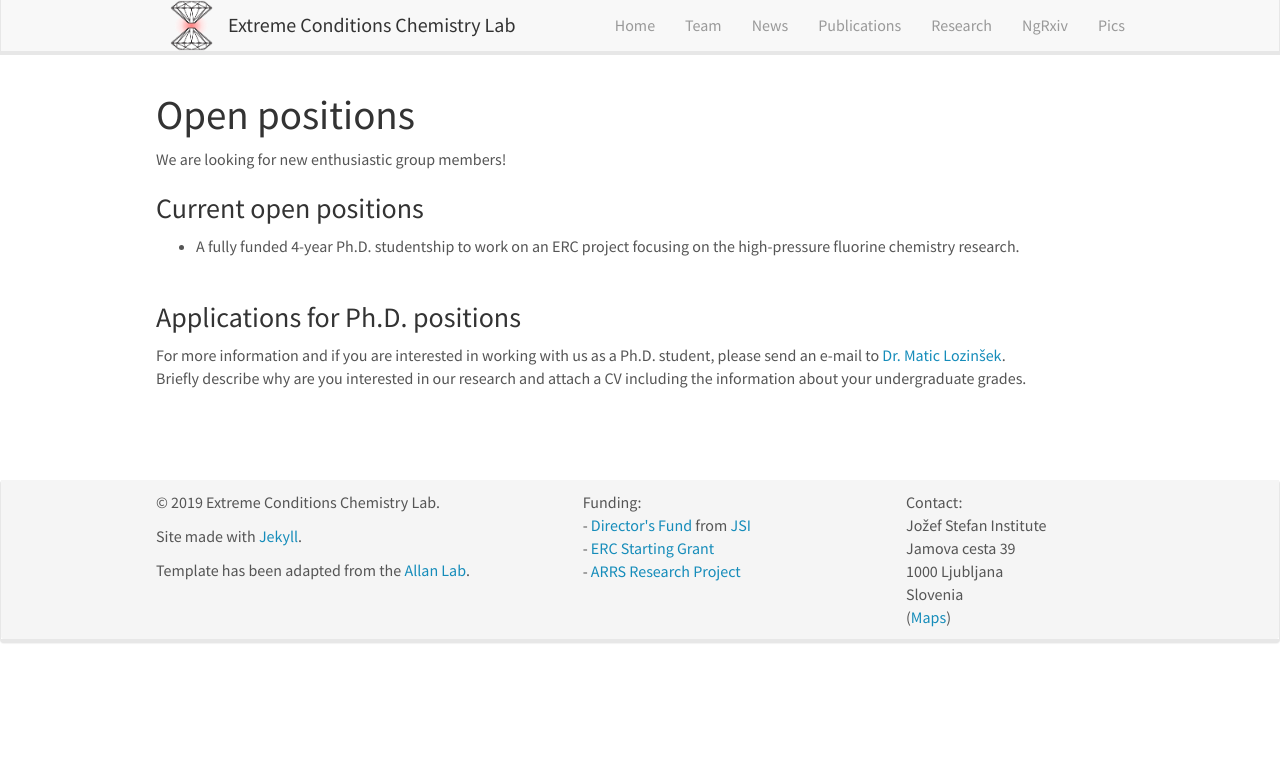
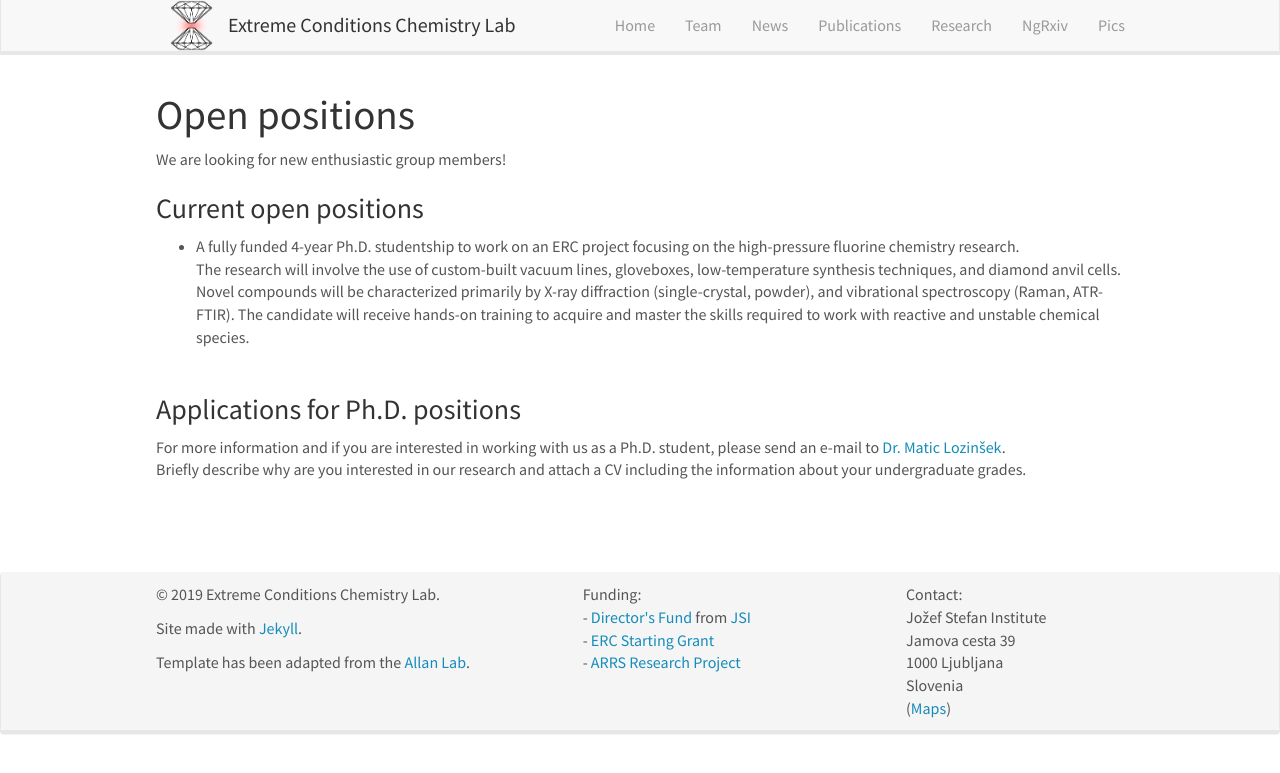
Before and after one commit to eccl-jsi/eccl-jsi.github.io, a Jekyll site: the page built from _pages/openings.md, in a window 1280 px wide. Shown: the top 773 px of the page. Built offline with Jekyll 4.4.1, drawn with Linux system fonts in a browser that asks for light colours; nearby versions of some CDN libraries.

Commit message:
Update openings.md

```diff
--- a/_pages/openings.md
+++ b/_pages/openings.md
@@ -16,6 +16,8 @@
 
 - A fully funded 4-year Ph.D. studentship to work on an ERC project focusing on the high-pressure fluorine chemistry research.
 <br>
+The research will involve the use of custom-built vacuum lines, gloveboxes, low-temperature synthesis techniques, and diamond anvil cells. Novel compounds will be characterized primarily by X-ray diffraction (single-crystal, powder), and vibrational spectroscopy (Raman, ATR-FTIR). The candidate will receive hands-on training to acquire and master the skills required to work with reactive and unstable chemical species.
+<br>
 <br>
 
 ### Applications for Ph.D. positions
```
